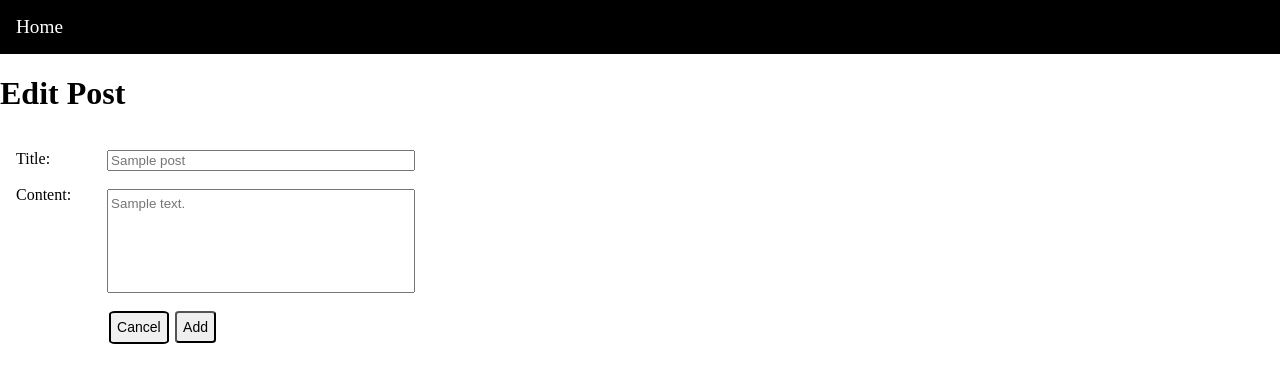
After one commit to Rajayne/Blogly, a Flask app: page /posts/1/edit in a window 1280 px wide. The commit adds this page. Shown: the top 383 px of the page. Run offline with Flask 3, Linux system fonts and the light colour scheme; tables that the repository leaves empty hold one stand-in row (values such as "Sample post").

Commit message:
Create edit post form

```diff
--- a/app.py
+++ b/app.py
@@ -90,9 +90,10 @@ def show_post(post_id):
     post = Post.query.get_or_404(post_id)
     return render_template('post_details.html', post=post)
 
-# @app.route('/posts/<int:post_id>/edit')
-# def edit_post_form():
-#     return render_template('edit-post.html')
+@app.route('/posts/<int:post_id>/edit', methods=['GET'])
+def edit_post_form(post_id):
+    post = Post.query.get_or_404(post_id)
+    return render_template('edit-post.html', post=post)
 
 # @app.route('/posts/<int:post_id>/edit', methods=['POST'])
 # def edit_post():
--- /dev/null
+++ b/templates/edit-post.html
@@ -0,0 +1,23 @@
+{% extends 'base.html' %}
+
+{% block title %}Edit Post Form{% endblock %}
+
+{% block header %}Edit Post{% endblock %}
+
+{% block content %}
+<form class="edit_post_form" method="POST">
+    <div class="label">
+        <label>Title:</label>
+        <br><br>
+        <label>Content:</label>
+    </div>
+    <div class="post-form-input">
+        <input type="text" name="title" placeholder="{{post.title}}" required>
+        <br><br>
+        <input type="textarea" name="content" class="content" placeholder="{{post.content}}" required>
+        <br><br>
+        <a href="/posts/{{post.post_id}}" class="cancel">Cancel</a>
+        <button type="submit">Add</button>
+    </div>
+</form>
+{% endblock %}
--- a/templates/post_details.html
+++ b/templates/post_details.html
@@ -15,12 +15,12 @@
     <a href="/users/{{post.user.id}}" class="cancel">Cancel</a>
 </div>
 <div>
-    <form action="/posts/{{post.id}}/edit" method="GET">
+    <form action="/posts/{{post.post_id}}/edit" method="GET">
         <button class="button" id="edit">Edit</button>
     </form>
 </div>
 <div>
-    <form action="/posts/{{post.id}}/delete">
+    <form action="/posts/{{post.post_id}}/delete">
         <button class="button" id="delete">Delete</button>
     </form>
 </div>
```
